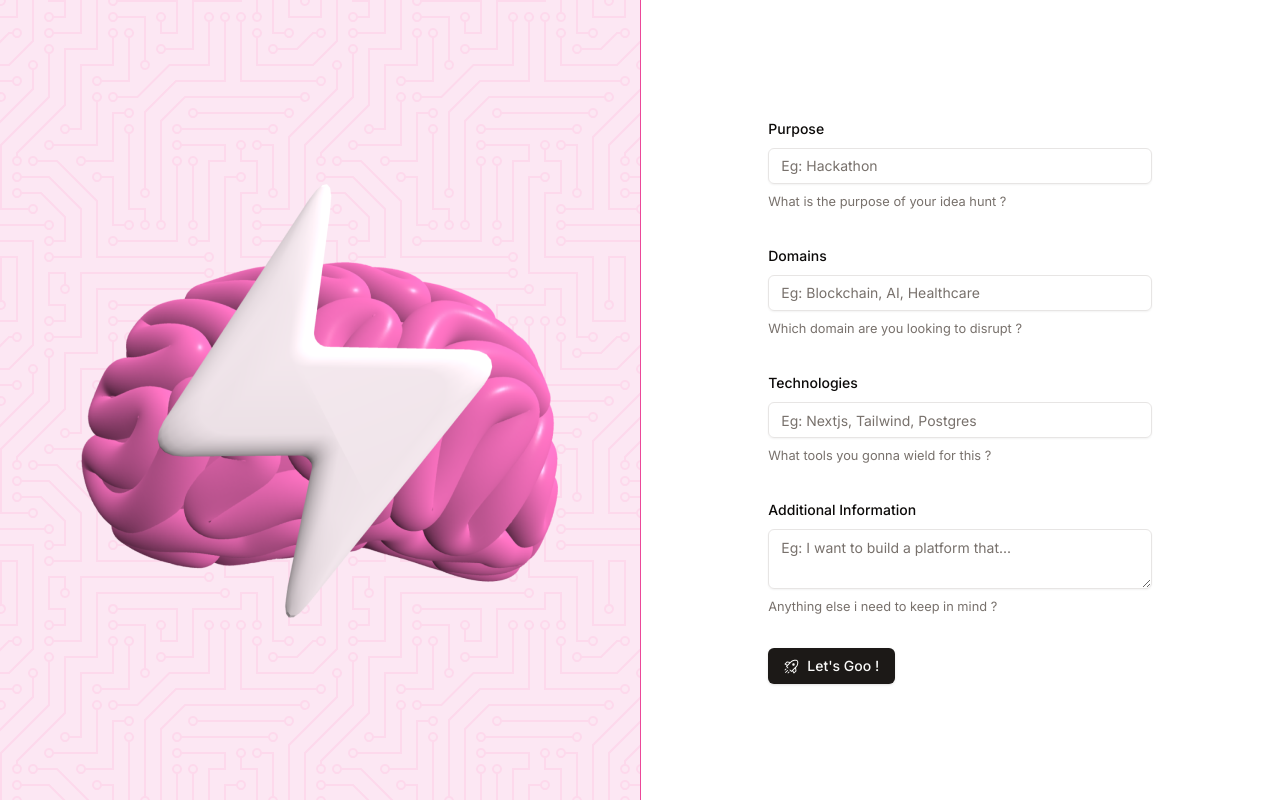
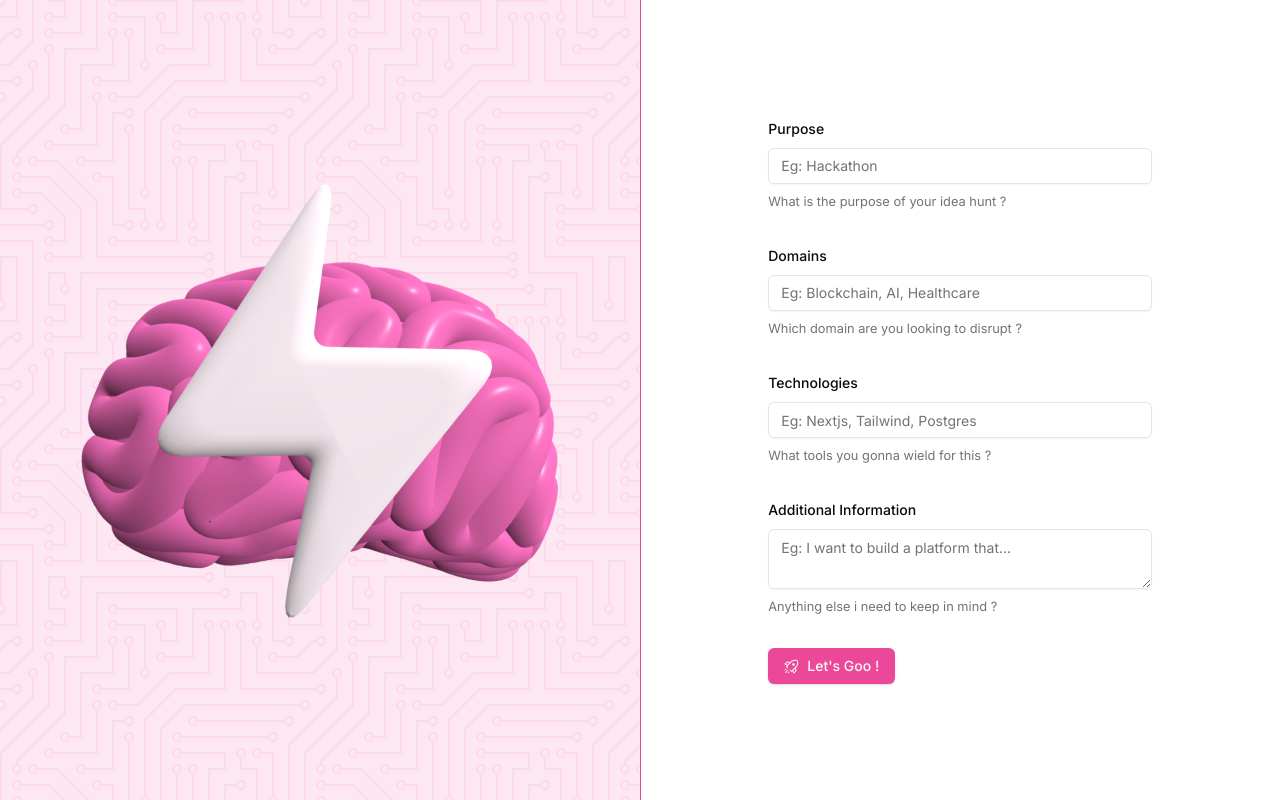
Before and after one commit to Royal-lobster/IQ-Storm, a Next.js app: page / in a window 1280 px wide. Built offline with nearby package versions, Linux system fonts and the light colour scheme.

Commit message:
Update primary color variable to hsl(330.37, 81.19%, 60.39%) in globals.css

```diff
--- a/app/globals.css
+++ b/app/globals.css
@@ -13,7 +13,7 @@
     --popover: 0 0% 100%;
     --popover-foreground: 20 14.3% 4.1%;
 
-    --primary: 24 9.8% 10%;
+    --primary: 330.37 81.19% 60.39%;
     --primary-foreground: 60 9.1% 97.8%;
 
     --secondary: 60 4.8% 95.9%;
@@ -30,39 +30,9 @@
 
     --border: 20 5.9% 90%;
     --input: 20 5.9% 90%;
-    --ring: 20 14.3% 4.1%;
+    --ring: 330.37 81.19% 60.39%;
 
     --radius: 0.5rem;
-  }
-
-  .dark {
-    --background: 20 14.3% 4.1%;
-    --foreground: 60 9.1% 97.8%;
-
-    --card: 20 14.3% 4.1%;
-    --card-foreground: 60 9.1% 97.8%;
-
-    --popover: 20 14.3% 4.1%;
-    --popover-foreground: 60 9.1% 97.8%;
-
-    --primary: 60 9.1% 97.8%;
-    --primary-foreground: 24 9.8% 10%;
-
-    --secondary: 12 6.5% 15.1%;
-    --secondary-foreground: 60 9.1% 97.8%;
-
-    --muted: 12 6.5% 15.1%;
-    --muted-foreground: 24 5.4% 63.9%;
-
-    --accent: 12 6.5% 15.1%;
-    --accent-foreground: 60 9.1% 97.8%;
-
-    --destructive: 0 62.8% 30.6%;
-    --destructive-foreground: 60 9.1% 97.8%;
-
-    --border: 12 6.5% 15.1%;
-    --input: 12 6.5% 15.1%;
-    --ring: 24 5.7% 82.9%;
   }
 }
 
```
